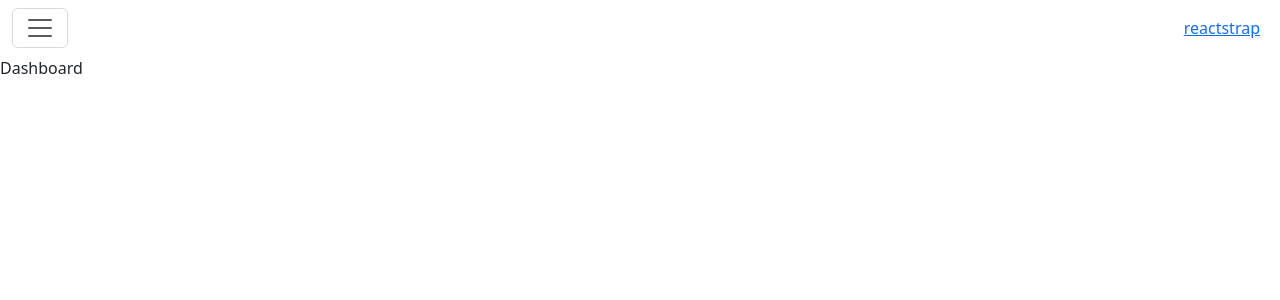
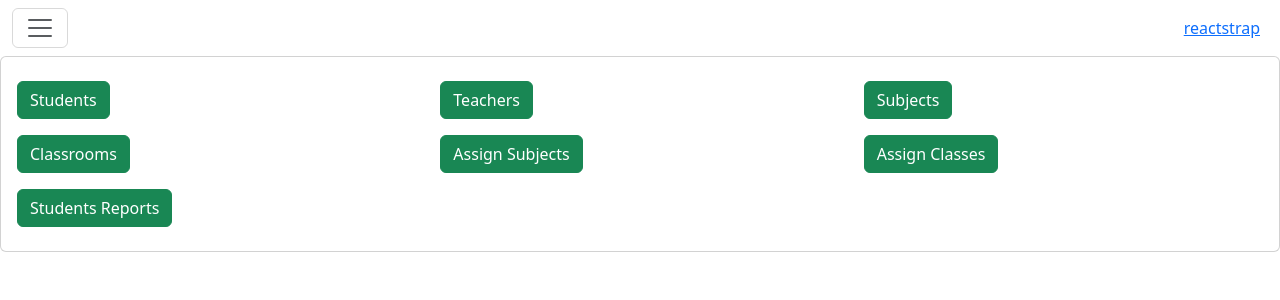
Before and after one commit to rajitha-00/lms-jit, a React (Create React App) app: page / in a window 1280 px wide. Shown: the top 300 px of the page. Built offline with nearby package versions, Linux system fonts and the light colour scheme.

Commit message:
Dashboard done

```diff
--- a/src/components/buttons/PrimaryBtn.jsx
+++ b/src/components/buttons/PrimaryBtn.jsx
@@ -1,9 +1,10 @@
 import React from 'react'
+import { Button } from 'reactstrap'
 
 const PrimaryBtn = (props) => {
   return (
     <>
-        <Button color="success">
+        <Button color="success" className='px-7 w-full my-2'>
             {props.btnName}
         </Button>
     </>
--- a/src/views/Dashboard.jsx
+++ b/src/views/Dashboard.jsx
@@ -1,10 +1,55 @@
 import React from 'react'
-
+import {  Card,  Col, Row } from 'reactstrap'
+import PrimaryBtn from '../components/buttons/PrimaryBtn'
 const Dashboard = () => {
   return (
-    <div>
-      Dashboard
-    </div>
+    <>
+      <Row>
+        <Col >
+          <Card body>
+            <Row>
+              <Col sm="6" md="4">
+                <PrimaryBtn
+                  btnName="Students"
+                />
+              </Col>
+              <Col sm="6" md="4">
+                <PrimaryBtn
+                  btnName="Teachers"
+                />
+              </Col>
+              <Col sm="6" md="4">
+                <PrimaryBtn
+                  btnName="Subjects"
+                />
+              </Col>
+              <Col sm="6" md="4">
+                <PrimaryBtn
+                  btnName="Classrooms"
+                />
+              </Col>
+              <Col sm="6" md="4">
+                <PrimaryBtn
+                  btnName="Assign Subjects"
+                />
+              </Col>
+              <Col sm="6" md="4">
+                <PrimaryBtn
+                  btnName="Assign Classes"
+                />
+              </Col>
+              <Col sm="6" md="4">
+                <PrimaryBtn
+                  btnName="Students Reports"
+                />
+              </Col>
+            </Row>
+
+          </Card>
+        </Col>
+
+      </Row>
+    </>
   )
 }
 
```
